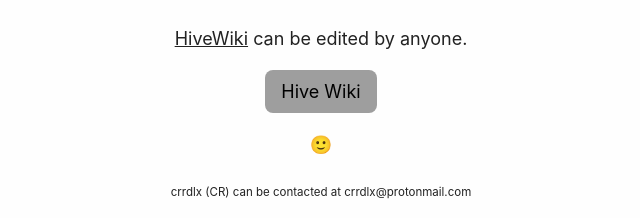
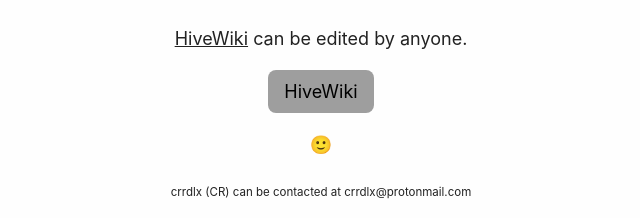
Before and after one commit to crrdlx/hivewiki, a plain HTML site: page index.html in a window 1280 px wide. Shown: the part 245-463 px from the top of the page, 319-959 px from the left. Drawn offline with nearby package versions, Linux system fonts and the light colour scheme.

Commit message:
Update index.html

```diff
--- a/index.html
+++ b/index.html
@@ -4,7 +4,7 @@
     <meta charset="utf-8">
     <title>HiveWiki</title>
 
-    <meta http-equiv = "refresh" content = "60; url = http://hivewiki.crrdlx.infinityfreeapp.com/doku.php?id=start" />
+    <meta http-equiv = "refresh" content = "5; url = http://hivewiki.crrdlx.infinityfreeapp.com/doku.php?id=start" />
 
     <meta name="viewport" content="width=device-width, initial-scale=1">
     <link rel="stylesheet" href="https://www.w3schools.com/w3css/4/w3.css">
@@ -107,7 +107,7 @@ h6 {
 
 <p style="text-align:center"><a href="http://hivewiki.crrdlx.infinityfreeapp.com/doku.php?id=start" target="_blank">HiveWiki</a> can be edited by anyone.</p>
 <center>
-<a href="http://hivewiki.crrdlx.infinityfreeapp.com/" class="w3-button w3-round-large w3-gray">Hive Wiki</a>
+<a href="http://hivewiki.crrdlx.infinityfreeapp.com/" class="w3-button w3-round-large w3-gray">HiveWiki</a>
 </center>
 <p style="text-align:center">&#128578;</p>
 
```
